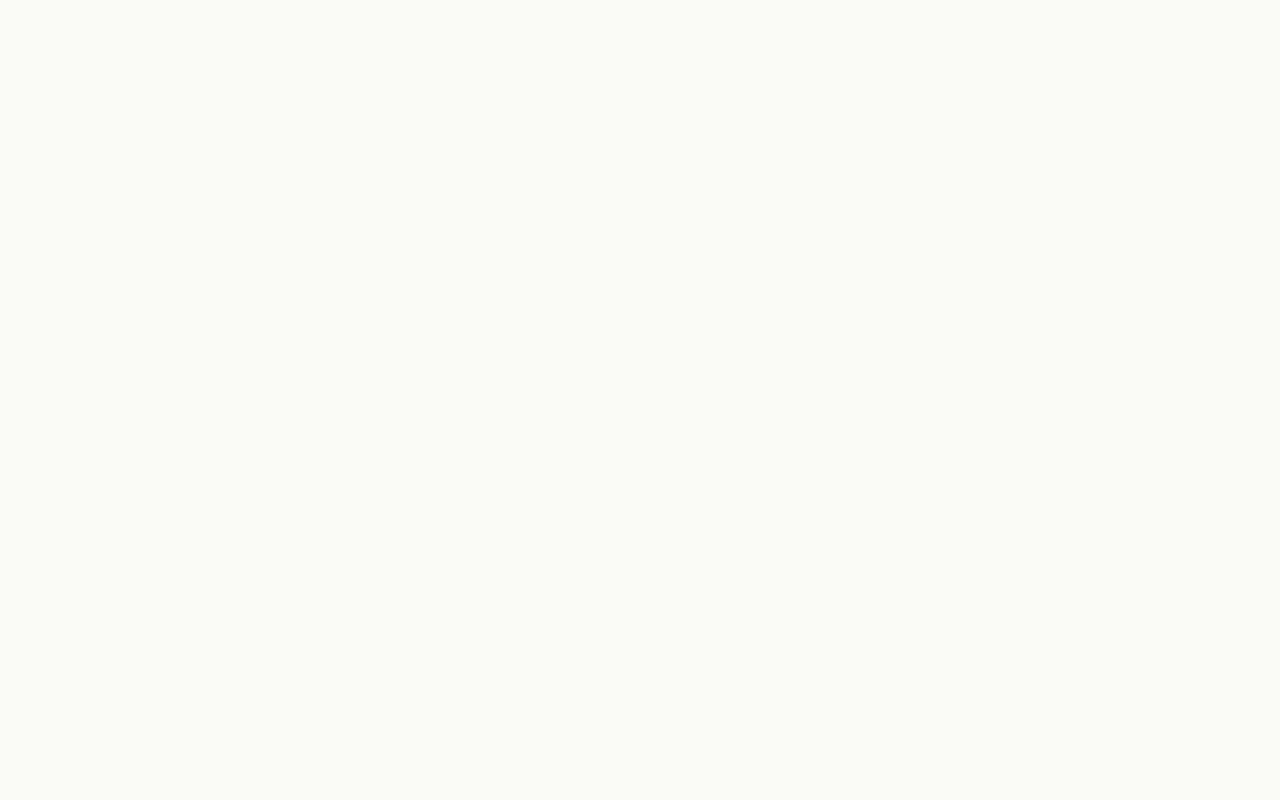
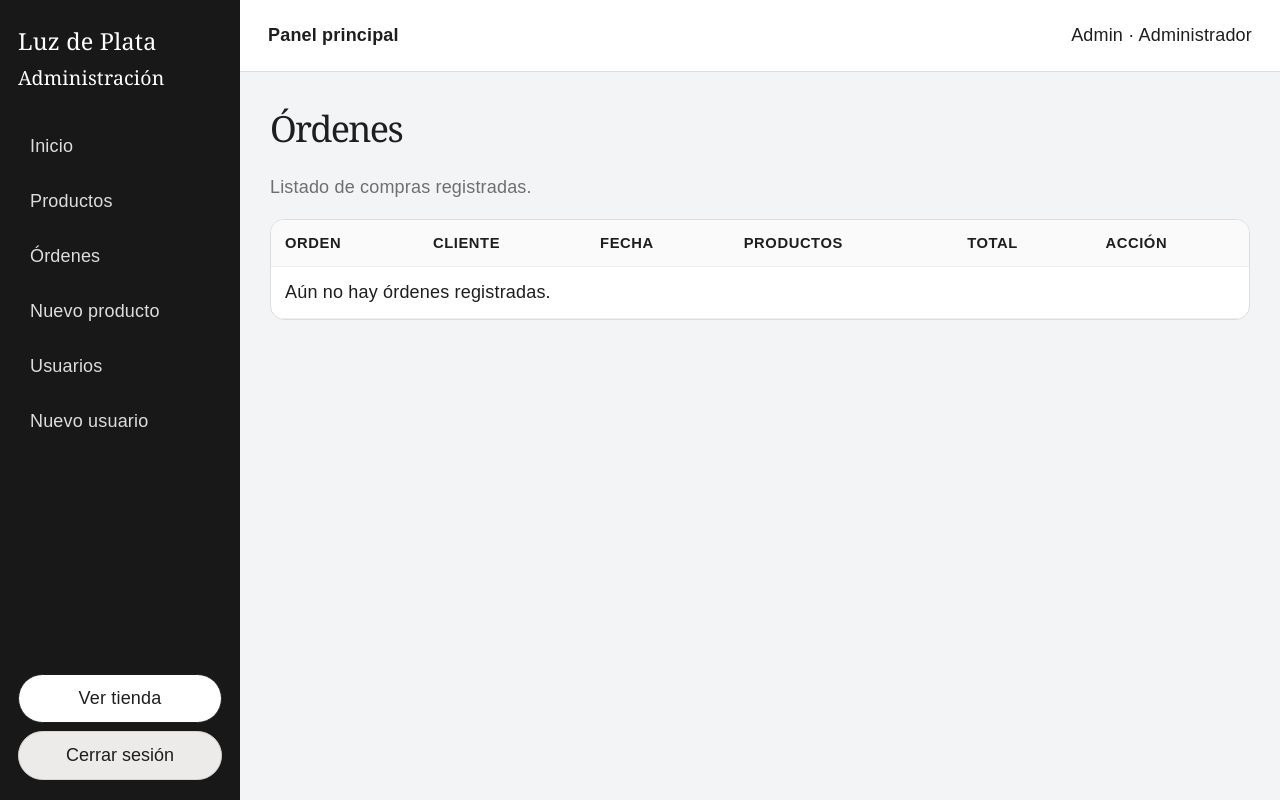
Before and after one commit to jairvas12/luz_de_plata, a React (Vite) app in the folder luz-de-plata-react/: page /admin/ordenes in a window 1280 px wide. Before the commit this address had no page. Built offline with nearby package versions, Linux system fonts and the light colour scheme.

Commit message:
Ordenes del admin lita sin errores

```diff
--- a/luz-de-plata-react/src/App.jsx
+++ b/luz-de-plata-react/src/App.jsx
@@ -28,6 +28,7 @@ import AdminInicio from "./pages/admin/Admininicio";
 import ProductosAdmin from "./pages/admin/ProductosAdmin";
 import ProductoNuevo from "./pages/admin/ProductoNuevo";
 import ProductoEditar from "./pages/admin/ProductoEditar";
+import OrdenesAdmin from "./pages/admin/OrdenesAdmin";
 
 import { Routes, Route } from "react-router-dom";
 import PublicLayout from "./layouts/PublicLayout";
@@ -61,6 +62,7 @@ function App() {
           <Route path="productos" element={<ProductosAdmin/>}/>
           <Route path="productos/nuevo" element={<ProductoNuevo/>}/>
           <Route path="productos/editar/:id" element={<ProductoEditar/>}/>
+          <Route path="ordenes" element={<OrdenesAdmin/>}/>
         </Route>
       </Routes>
     </>
--- /dev/null
+++ b/luz-de-plata-react/src/pages/admin/OrdenesAdmin.jsx
@@ -0,0 +1,130 @@
+import {Link} from "react-router-dom";
+
+function OrdenesAdmin() {
+  const ordenes = [];
+
+  function formatearPrecio(precio) {
+    return new Intl.NumberFormat(
+      "es-CL",
+      {
+        style: "currency",
+        currency: "CLP"
+      }
+    ).format(precio);
+  }
+
+  function formatearFecha(fecha) {
+    return new Date(
+      fecha
+    ).toLocaleDateString(
+      "es-CL"
+    );
+  }
+
+  function contarProductos(items) {
+    return (
+      items || []
+    ).reduce(
+      (total, item) =>
+        total + item.qty,
+      0
+    );
+  }
+  return (
+
+    <>
+      <div className="admin-toolbar">
+        <div>
+          <h1>
+            Órdenes
+          </h1>
+          <p className="muted">
+            Listado de compras registradas.
+          </p>
+        </div>
+      </div>
+      <div className="tabla-wrap">
+        <table className="tabla">
+          <thead>
+            <tr>
+              <th>
+                Orden
+              </th>
+              <th>
+                Cliente
+              </th>
+              <th>
+                Fecha
+              </th>
+              <th>
+                Productos
+              </th>
+              <th>
+                Total
+              </th>
+              <th>
+                Acción
+              </th>
+            </tr>
+          </thead>
+          <tbody>
+            {
+              ordenes.length > 0
+                ? ordenes.map(
+                    orden => (
+                      <tr key={orden.id}>
+                        <td>
+                          {orden.id}
+                        </td>
+                        <td>
+                          {orden.cliente}
+                        </td>
+                        <td>
+                          {
+                            formatearFecha(
+                              orden.date
+                            )
+                          }
+                        </td>
+                        <td>
+                          {
+                            contarProductos(
+                              orden.items
+                            )
+                          }
+                        </td>
+                        <td>
+                          {
+                            formatearPrecio(
+                              orden.total
+                            )
+                          }
+                        </td>
+                        <td>
+                          <Link
+                            className="boton boton--claro"
+                            to={
+                              `/admin/ordenes/${orden.id}`
+                            }
+                          >
+                            Ver detalle
+                          </Link>
+                        </td>
+                      </tr>
+                    )
+                  )
+                : (
+                    <tr>
+                      <td colSpan="6">
+                        Aún no hay órdenes registradas.
+                      </td>
+                    </tr>
+                  )
+            }
+          </tbody>
+        </table>
+      </div>
+    </>
+  );
+}
+export default OrdenesAdmin;
```
